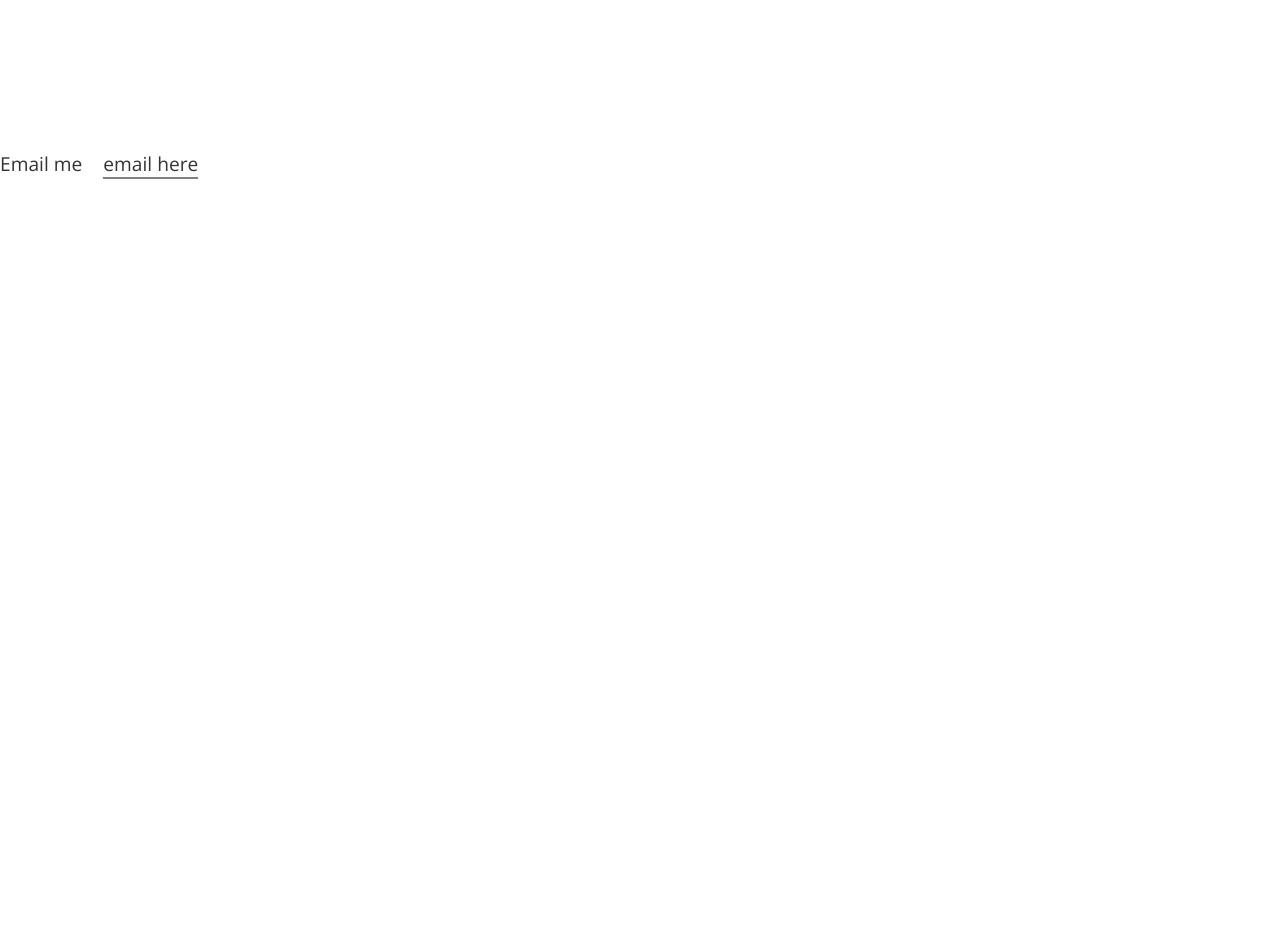
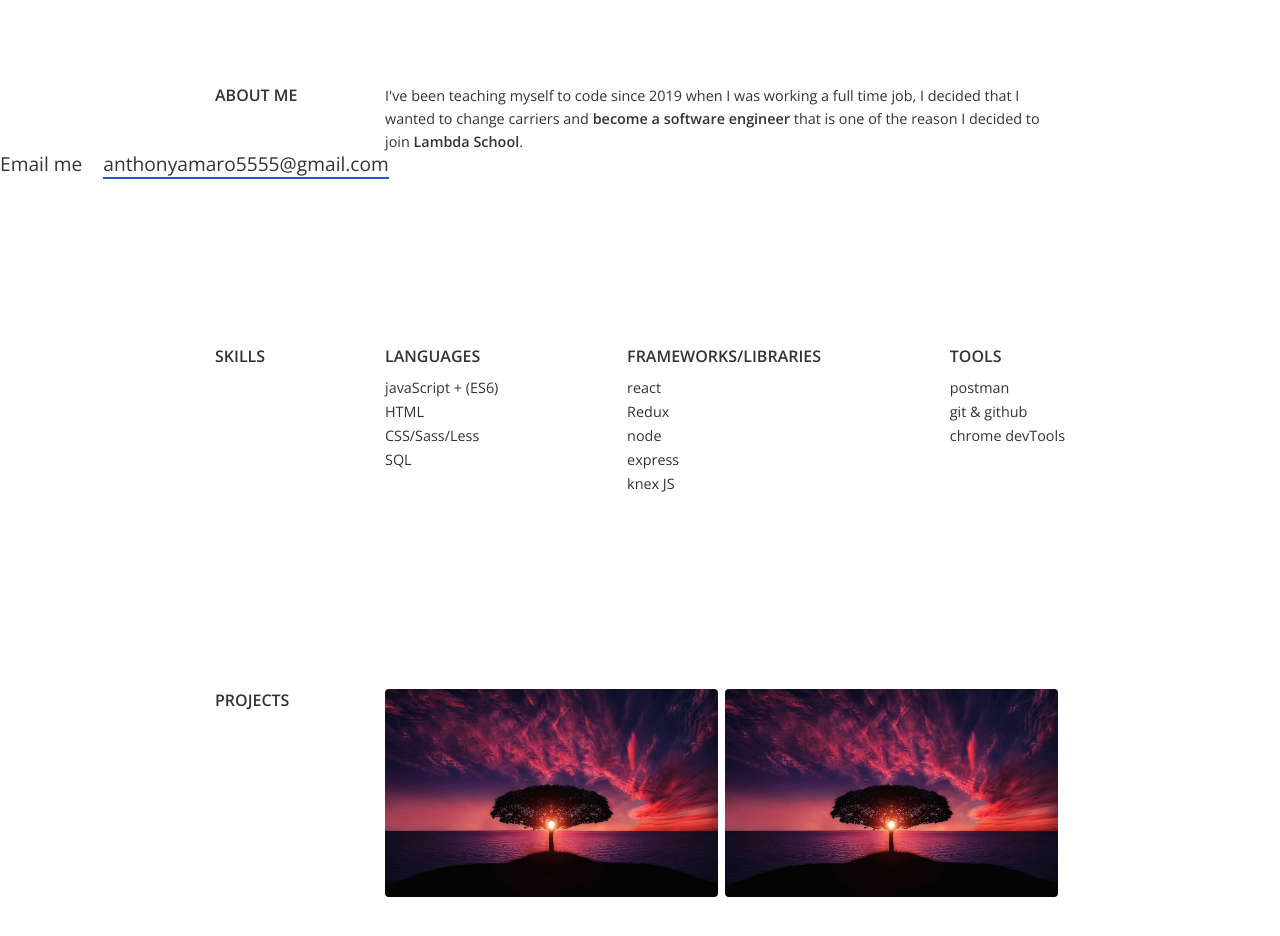
Before and after one commit to anthonyamaro15/portfolio, a React (Create React App) app: page / in a window 1280 px wide. Shown: the part 780-1716 px from the top of the page. Before the commit the page ends 1135 px from the top, so only its background shows below. Built offline with nearby package versions, Linux system fonts and the light colour scheme.

Commit message:
added about me, skills, and project setction

```diff
--- /dev/null
+++ b/src/components/Content.js
@@ -0,0 +1,56 @@
+import React from "react";
+import ProjectContent from "./ProjectContent";
+
+const Content = () => {
+  return (
+    <div className="Content-container">
+      <div className="aboutme-container">
+        <h3>about me</h3>
+        <p>
+          I've been teaching myself to code since 2019 when I was working a full
+          time job, I decided that I wanted to change carriers and{" "}
+          <span>become a software engineer</span> that is one of the reason I
+          decided to join <span>Lambda School</span>.{" "}
+        </p>
+      </div>
+      <div className="Content-skills">
+        <h3 className="position-title">skills</h3>
+        <div className="skills-container">
+          <div className="languages-wrapper">
+            <div className="languages">
+              <h3>languages</h3>
+              <ul>
+                <li>javaScript + (ES6)</li>
+                <li>HTML</li>
+                <li>CSS/Sass/Less</li>
+                <li>SQL</li>
+              </ul>
+            </div>
+            <div className="frameworks">
+              <h3>frameworks/libraries</h3>
+              <ul>
+                <li>react</li>
+                <li>Redux</li>
+                <li>node</li>
+                <li>express</li>
+                <li>knex JS</li>
+              </ul>
+            </div>
+            <div className="tools">
+              <h3>tools</h3>
+              <ul>
+                <li>postman</li>
+                <li>git & github</li>
+                <li>chrome devTools</li>
+              </ul>
+            </div>
+          </div>
+        </div>
+      </div>
+
+      <ProjectContent />
+    </div>
+  );
+};
+
+export default Content;
--- a/src/components/Header.js
+++ b/src/components/Header.js
@@ -2,9 +2,10 @@ import React from "react";
 
 const Header = () => {
   return (
+    <div className="wrapper">
       <div className="Header">
         <div className="Header-wrapper">
-        <h1>hello</h1>
+          <h1>Hello</h1>
 
           <div className="aboutme">
             <h1>
@@ -16,8 +17,9 @@ const Header = () => {
 
           <div className="email-me">
             <p>
-            Email me <span>email here</span>
+              Email me <span>anthonyamaro5555@gmail.com</span>
             </p>
+          </div>
         </div>
       </div>
     </div>
--- a/src/components/MainApp.js
+++ b/src/components/MainApp.js
@@ -1,6 +1,7 @@
 import React, { useState } from "react";
 import Navbar from "./Navbar";
 import Header from "./Header";
+import Content from "./Content";
 
 const MainApp = () => {
   const [state, setState] = useState(false);
@@ -9,6 +10,7 @@ const MainApp = () => {
     <div>
       <Navbar setState={setState} state={state} />
       <Header />
+      <Content />
     </div>
   );
 };
--- /dev/null
+++ b/src/components/ProjectContent.js
@@ -0,0 +1,35 @@
+import React from "react";
+import sun from "../imgs/sunset.jpg";
+import ProjectModal from "./ProjectModal";
+
+const ProjectContent = () => {
+  return (
+    <div className="ProjectContent">
+      <h3>projects</h3>
+      <div className="ProjectContent-display">
+        <ProjectModal />
+        <ProjectModal />
+      </div>
+      {/**
+
+        <div className="ProjectContent-display">
+        <div className="side-one">
+          <img src={sun} alt="sunset" />
+          <div className="toggle-name">
+            <p>project name</p>
+          </div>
+        </div>
+        <div className="side-one">
+          <img src={sun} alt="sunset" />
+          <div className="toggle-name">
+            <p>project name</p>
+          </div>
+        </div>
+      </div>
+
+      */}
+    </div>
+  );
+};
+
+export default ProjectContent;
--- /dev/null
+++ b/src/components/ProjectModal.js
@@ -0,0 +1,56 @@
+import React from "react";
+import Button from "@material-ui/core/Button";
+import Dialog from "@material-ui/core/Dialog";
+import DialogActions from "@material-ui/core/DialogActions";
+import DialogContent from "@material-ui/core/DialogContent";
+import DialogContentText from "@material-ui/core/DialogContentText";
+import DialogTitle from "@material-ui/core/DialogTitle";
+
+import SingleProject from "./SingleProject";
+
+export default function AlertDialog() {
+  const [open, setOpen] = React.useState(false);
+
+  const handleClickOpen = () => {
+    setOpen(true);
+  };
+
+  const handleClose = () => {
+    setOpen(false);
+  };
+
+  return (
+    <div id="ProjectModal">
+      <div id="ProjectModal-btn">
+        <Button onClick={handleClickOpen}>
+          <SingleProject />
+        </Button>
+      </div>
+
+      <Dialog
+        open={open}
+        onClose={handleClose}
+        aria-labelledby="alert-dialog-title"
+        aria-describedby="alert-dialog-description"
+      >
+        <DialogTitle id="alert-dialog-title">
+          {"Use Google's location service?"}
+        </DialogTitle>
+        <DialogContent>
+          <DialogContentText id="alert-dialog-description">
+            Let Google help apps determine location. This means sending
+            anonymous location data to Google, even when no apps are running.
+          </DialogContentText>
+        </DialogContent>
+        <DialogActions>
+          <Button onClick={handleClose} color="primary">
+            Disagree
+          </Button>
+          <Button onClick={handleClose} color="primary" autoFocus>
+            Agree
+          </Button>
+        </DialogActions>
+      </Dialog>
+    </div>
+  );
+}
--- /dev/null
+++ b/src/components/SingleProject.js
@@ -0,0 +1,15 @@
+import React from "react";
+import sun from "../imgs/sunset.jpg";
+
+const SingleProject = () => {
+  return (
+    <div className="side-one">
+      <img src={sun} alt="sunset" />
+      <div className="toggle-name">
+        <p>project name</p>
+      </div>
+    </div>
+  );
+};
+
+export default SingleProject;
--- a/src/index.js
+++ b/src/index.js
@@ -4,12 +4,7 @@ import "./index.scss";
 import App from "./App";
 import * as serviceWorker from "./serviceWorker";
 
-ReactDOM.render(
-  <React.StrictMode>
-    <App />
-  </React.StrictMode>,
-  document.getElementById("root")
-);
+ReactDOM.render(<App />, document.getElementById("root"));
 
 // If you want your app to work offline and load faster, you can change
 // unregister() to register() below. Note this comes with some pitfalls.
--- a/src/index.scss
+++ b/src/index.scss
@@ -1,2 +1,4 @@
 @import "./sass/global";
 @import "./sass/header";
+@import "./sass/content";
+@import "./sass/modal";
--- /dev/null
+++ b/src/sass/_content.scss
@@ -0,0 +1,115 @@
+.Content-container {
+  max-width: 850px;
+  margin: 0 auto;
+  //   border: 1px solid red;
+
+  h3 {
+    text-transform: uppercase;
+    font-size: 1rem;
+    margin-bottom: 0.7rem;
+  }
+
+  .aboutme-container {
+    //  border: 1px solid red;
+    display: flex;
+    justify-content: space-between;
+    margin-bottom: 12rem;
+
+    p {
+      width: 80%;
+      font-size: 0.9rem;
+      font-weight: lighter;
+      line-height: 1.6;
+
+      span {
+        font-weight: bold;
+      }
+    }
+  }
+  .Content-skills {
+    //   border: 1px solid red;
+
+    display: flex;
+    justify-content: space-between;
+
+    .skills-container {
+      width: 80%;
+      //  border: 1px solid blue;
+
+      .languages-wrapper {
+        display: flex;
+        justify-content: space-between;
+        margin-bottom: 12rem;
+
+        li {
+          font-size: 0.9rem;
+          font-weight: lighter;
+          margin-bottom: 0.3rem;
+        }
+      }
+    }
+  }
+
+  /// project content
+
+  .ProjectContent {
+    display: flex;
+    justify-content: space-between;
+    //  border: 1px solid red;
+    margin-bottom: 12rem;
+
+    .ProjectContent-display {
+      width: 80%;
+      // border: 1px solid blue;
+      display: flex;
+      justify-content: space-between;
+      .side-one {
+        //   width: 48%;
+        //   width: 99%;
+        //   height: 100%;
+        position: relative;
+        cursor: pointer;
+
+        img {
+          width: 100%;
+          height: 100%;
+          object-fit: cover;
+          border-radius: 4px;
+        }
+
+        .toggle-name {
+          position: absolute;
+          top: 0;
+          //  left: 50;
+          //  bottom: 3%;
+          background: rgba(0, 0, 0, 0.7);
+          width: 100%;
+          height: 97%;
+          //  text-align: center;
+          padding: 0.7rem 0;
+          text-transform: capitalize;
+          opacity: 0;
+          //  font-size: 1.1rem;
+          font-weight: lighter;
+          border-radius: 4px;
+          transition: opacity 0.3s ease;
+          display: flex;
+          align-items: center;
+          justify-content: center;
+          //  transform: translateX(-50%);
+          color: white;
+          text-transform: uppercase;
+          //  font-weight: bold;
+        }
+        &:hover {
+          .toggle-name {
+            opacity: 1;
+            // background: red;
+            // background: rbga(0, 0, 0, 0.9);
+            // z-index: 100;
+          }
+        }
+      }
+    }
+  }
+}
--- a/src/sass/_global.scss
+++ b/src/sass/_global.scss
@@ -11,6 +11,10 @@ body {
   color: #333;
 }
 
+ul li {
+  list-style: none;
+}
+
 span {
   display: inline-block;
 }
--- a/src/sass/_header.scss
+++ b/src/sass/_header.scss
@@ -16,6 +16,10 @@
   }
 }
 
+.wrapper {
+  //   border: 1px solid red;
+  height: 81vh;
+}
 .Header {
   //   border: 1px solid red;
   max-width: 1300px;
@@ -28,10 +32,11 @@
       margin-bottom: 12rem;
       font-weight: lighter;
       font-size: 2.5rem;
-      text-transform: capitalize;
+      // text-transform: capitalize;
 
       .name {
         font-weight: bold;
+        text-transform: capitalize;
       }
     }
 
@@ -41,7 +46,7 @@
       p {
         span {
           margin-left: 1rem;
-          border-bottom: 2px solid grey;
+          border-bottom: 2px solid rgb(39, 80, 214);
           cursor: pointer;
         }
       }
--- /dev/null
+++ b/src/sass/_modal.scss
@@ -0,0 +1,13 @@
+#ProjectModal {
+  //   border: 1px solid red;
+
+  #ProjectModal-btn {
+    width: 98%;
+
+    button {
+      // border: 1px solid red;
+      margin: 0;
+      padding: 0;
+    }
+  }
+}
```
Also changed, not shown: src/imgs/sunset.jpg (added). Lines whose indentation alone changed are shown as unchanged.
